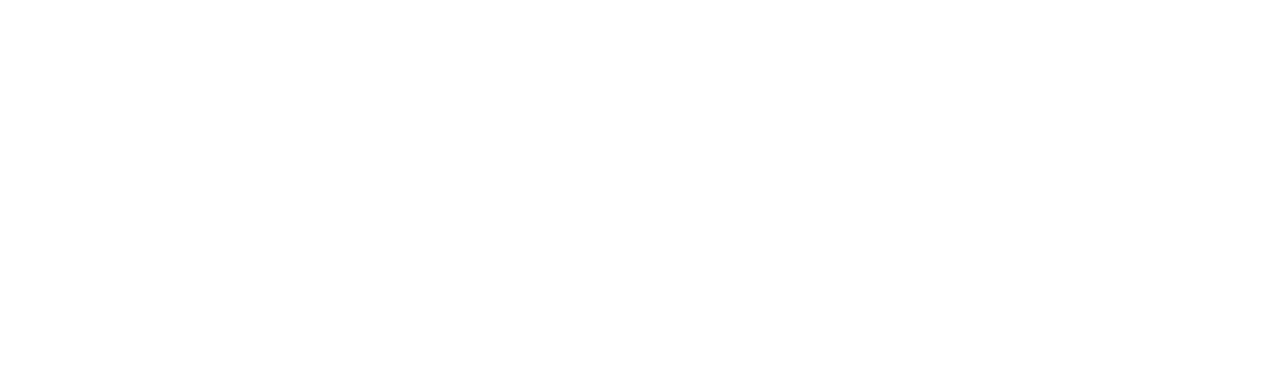
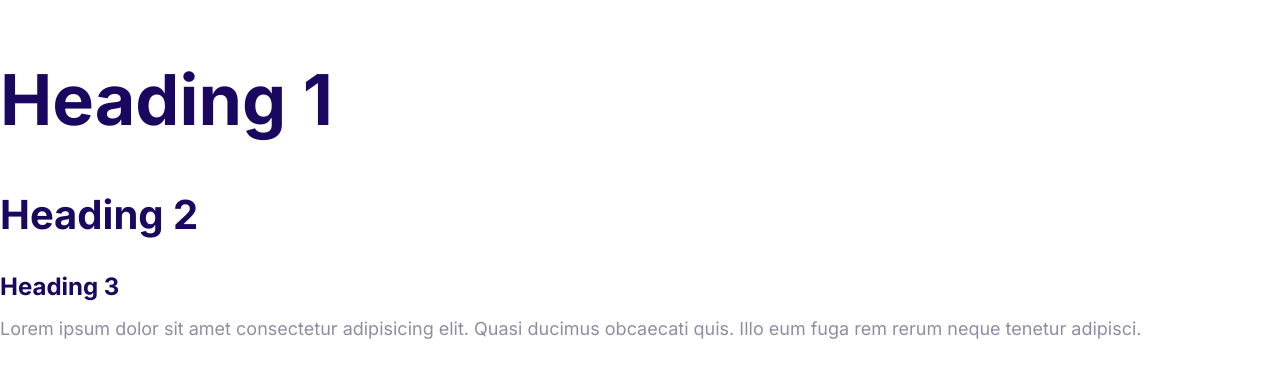
Before and after one commit to ivannetreba/mushify, a plain HTML site: page index.html in a window 1280 px wide. Drawn offline with Linux system fonts and the light colour scheme.

Commit message:
Define the styles for the fonts.

```diff
--- a/css/styles.css
+++ b/css/styles.css
@@ -5,3 +5,55 @@
   --color-headings: #1b0760;
   --color-body: #918ca4;
 }
+
+html {
+  font-size: 62.5%;
+}
+
+body {
+  font-family: Inter, Arial, Helvetica, sans-serif;
+  font-size: 2.4rem;
+  line-height: 1.5;
+  color: var(--color-body);
+}
+
+h1, h2, h3 {
+  color: var(--color-headings);
+  margin-bottom: 1rem;
+}
+
+h1 {
+  font-size: 7rem;
+}
+
+h2 {
+  font-size: 4rem;
+}
+
+h3 {
+  font-size: 3rem;
+}
+
+p {
+  margin-top: 0;
+}
+
+@media screen and (min-width: 1024px) {
+  body {
+    font-size: 1.8rem;
+  }
+
+  h1 {
+    font-size: 8;
+  }
+
+  h2 {
+    font-size: 4rem;
+  }
+
+  h3 {
+    font-size: 2.4rem
+  }
+
+
+}
--- a/index.html
+++ b/index.html
@@ -4,10 +4,16 @@
   <meta charset="UTF-8">
   <meta name="viewport" content="width=device-width, initial-scale=1.0">
   <title>Document</title>
+  <link rel="preconnect" href="https://fonts.googleapis.com">
+  <link rel="preconnect" href="https://fonts.gstatic.com" crossorigin>
+  <link href="https://fonts.googleapis.com/css2?family=Inter:wght@400;700&display=swap" rel="stylesheet">
   <link rel="stylesheet" href="css/normalize.css" />
   <link rel="stylesheet" href="css/styles.css" />
 </head>
 <body>
-
+  <h1>Heading 1</h1>
+  <h2>Heading 2</h2>
+  <h3>Heading 3</h3>
+  <p>Lorem ipsum dolor sit amet consectetur adipisicing elit. Quasi ducimus obcaecati quis. Illo eum fuga rem rerum neque tenetur adipisci.</p>
 </body>
 </html>
```
